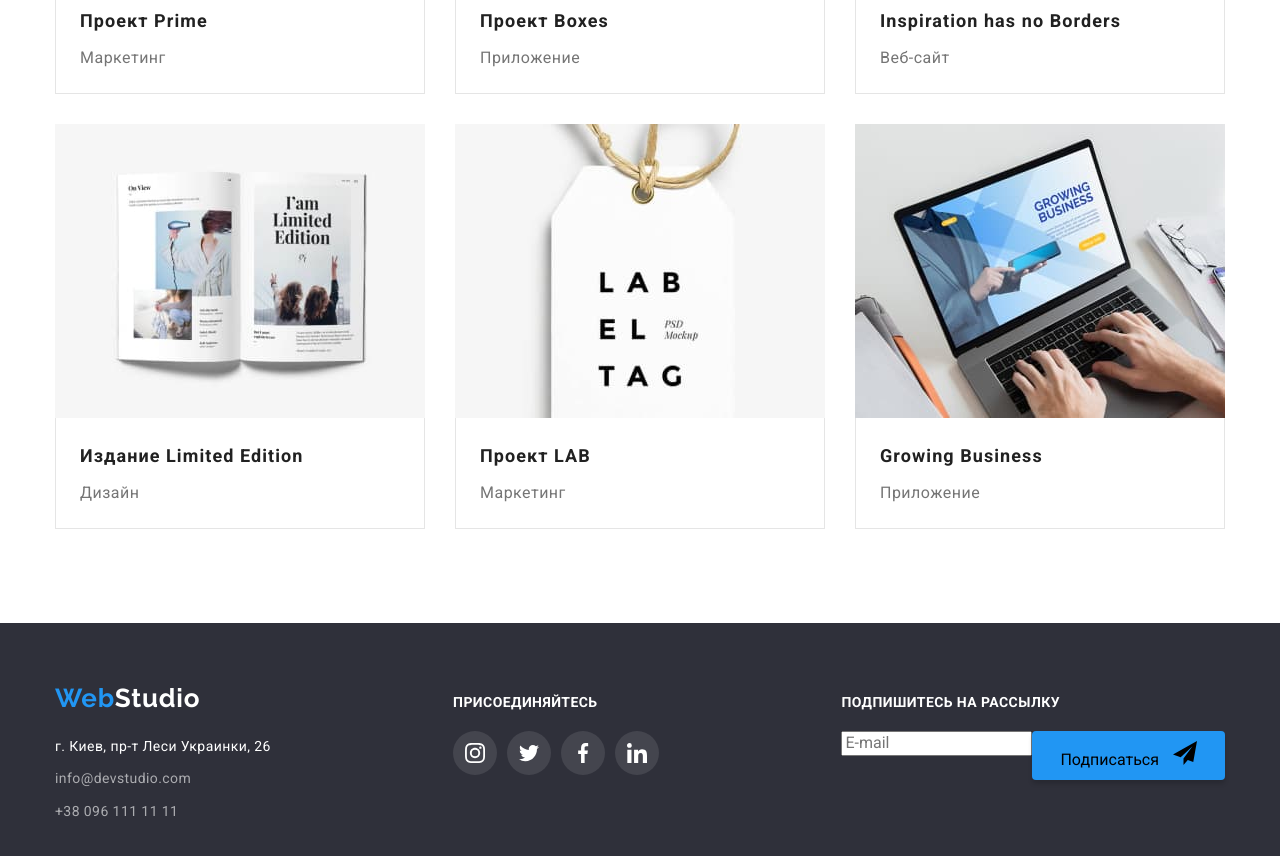
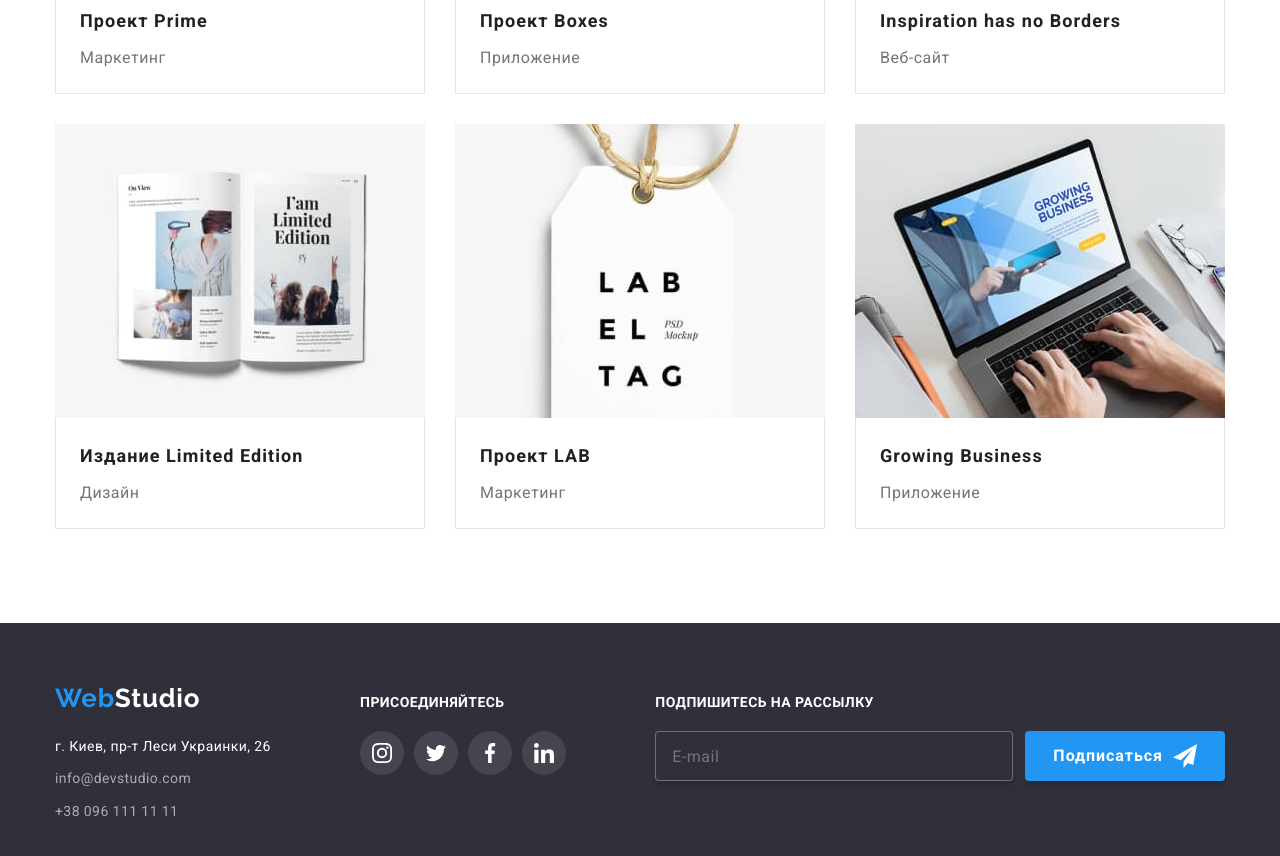
Before and after one commit to virvaiva/goit-markup-hw-06, a plain HTML site: page portfolio.html in a window 1280 px wide. Shown: the part 1011-1867 px from the top of the page. Drawn offline with nearby package versions, Linux system fonts and the light colour scheme.

Commit message:
Update css

```diff
--- a/css/styles.css
+++ b/css/styles.css
@@ -722,7 +722,7 @@ input {
     border-radius: 4px;
     border: 0px;
 
-
+    cursor: pointer;
 }
 
 .btn-telegram {
@@ -1157,6 +1157,8 @@ textarea::placeholder {
 
     transition: opacity 250ms cubic-bezier(0.4, 0, 0.2, 1);
 
+    cursor: pointer;
+
 
 }
 
--- a/portfolio.html
+++ b/portfolio.html
@@ -355,13 +355,14 @@
           <b class="sub-title">Подпишитесь на рассылку</b>
           <form class="sub-form" name="sub-form">
             <label for="sub-form">
-              <input class="email" type="email" name="mail-name" placeholder="E-mail" />
+              <input class="mail-name" type="text" name="mail-name" id="sub-form" placeholder="E-mail" />
             </label>
             <button class="sub-button" type="submit">
-              <span class="error">Подписаться</span>
+              <span class="btn-telegram">Подписаться
               <svg class="icon-telegram" width="24" height="24">
                 <use href="./images/sprite.svg#icon-telegram"></use>
               </svg>
+              </span>
             </button>
           </form>
         </div>
```
